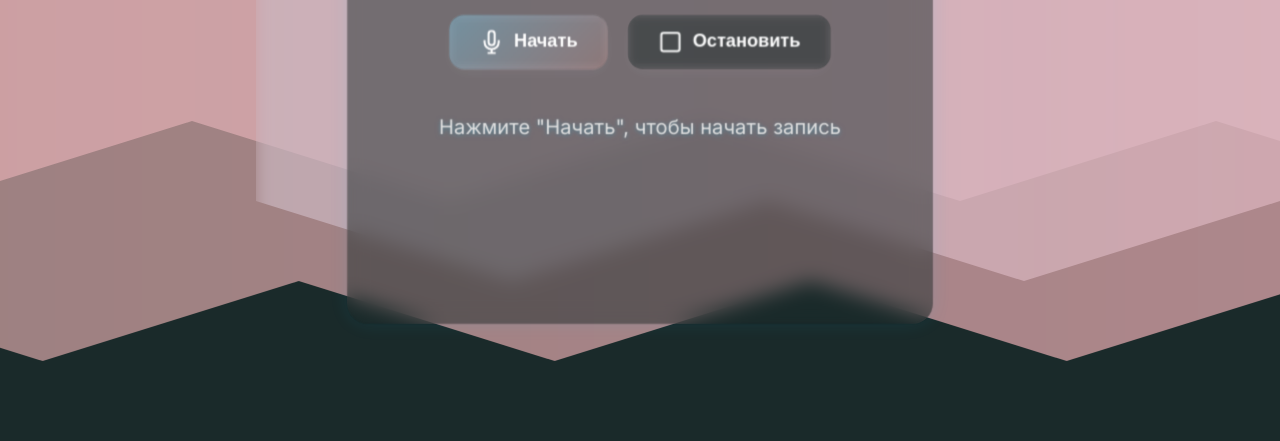
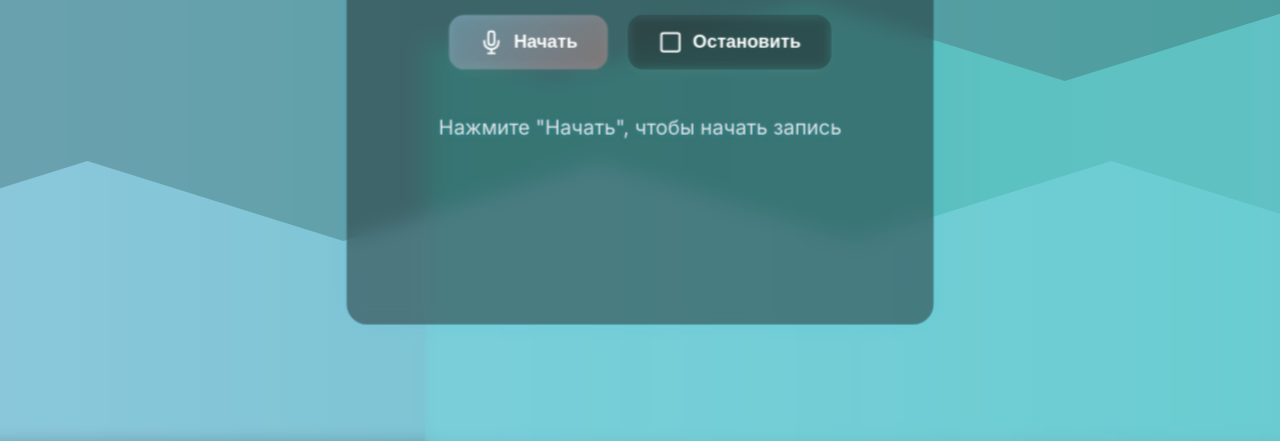
Before and after one commit to JackJacksonRay/dream-recorder, a website: page public/index.html in a window 1280 px wide. Shown: the part 359-800 px from the top of the page. Drawn offline with Linux system fonts and the light colour scheme.

Commit message:
Fixed waves to be horizontal, smooth, and pastel blue-turquoise

```diff
--- a/public/script.js
+++ b/public/script.js
@@ -20,6 +20,35 @@ setTimeout(() => {
   loader.classList.add('hidden');
   document.querySelector('.container').style.display = 'flex';
 }, 2500);
+
+// Динамическое изменение цвета волн
+const waves = [
+  document.querySelector('.wave-1'),
+  document.querySelector('.wave-2'),
+  document.querySelector('.wave-3')
+];
+
+// Цвета для градиентов
+const colorSets = [
+  ['#a3d8f4', '#4ecdc4'], // Нежный голубой - бирюзовый
+  ['#4ecdc4', '#a3d8f4'],
+  ['#a3d8f4', '#4ecdc4']
+];
+
+// Функция для изменения цвета
+function updateWaveColors() {
+  waves.forEach((wave, index) => {
+    if (!wave) return;
+    const hueShift = Math.sin(Date.now() / 3000 + index) * 20;
+    const baseColor1 = colorSets[index][0];
+    const baseColor2 = colorSets[index][1];
+    wave.style.background = `linear-gradient(90deg, ${baseColor1}, ${baseColor2})`;
+  });
+  requestAnimationFrame(updateWaveColors);
+}
+
+// Запуск анимации цвета
+updateWaveColors();
 
 // [Остальной код для записи остался прежним]
 document.getElementById('recordButton').addEventListener('click', async () => {
--- a/public/styles.css
+++ b/public/styles.css
@@ -91,37 +91,53 @@ html, body {
   left: 0;
   width: 200%;
   height: 100%;
-  background-size: cover;
   opacity: 0.7;
   filter: blur(8px);
 }
 
 .wave-1 {
-  background: linear-gradient(90deg, #ffb6c1, #a3d8f4);
-  animation: waveFlow 20s linear infinite;
-  clip-path: polygon(0 0, 100% 0, 100% 60%, 95% 65%, 90% 70%, 85% 65%, 80% 60%, 75% 65%, 70% 70%, 65% 65%, 60% 60%, 55% 65%, 50% 70%, 45% 65%, 40% 60%, 35% 65%, 30% 70%, 25% 65%, 20% 60%, 15% 65%, 10% 70%, 5% 65%, 0 60%);
+  background: linear-gradient(90deg, #a3d8f4, #4ecdc4);
+  animation: waveFlow 20s ease-in-out infinite;
+  clip-path: polygon(
+    0 30%, 5% 35%, 10% 30%, 15% 25%, 20% 30%, 25% 35%, 30% 30%, 35% 25%,
+    40% 30%, 45% 35%, 50% 30%, 55% 25%, 60% 30%, 65% 35%, 70% 30%, 75% 25%,
+    80% 30%, 85% 35%, 90% 30%, 95% 25%, 100% 30%, 100% 100%, 0 100%
+  );
+  top: 0;
 }
 
 .wave-2 {
-  background: linear-gradient(90deg, #a3d8f4, #d4a5a5);
-  animation: waveFlowReverse 25s linear infinite;
-  clip-path: polygon(0 0, 100% 0, 100% 70%, 95% 75%, 90% 80%, 85% 75%, 80% 70%, 75% 75%, 70% 80%, 65% 75%, 60% 70%, 55% 75%, 50% 80%, 45% 75%, 40% 70%, 35% 75%, 30% 80%, 25% 75%, 20% 70%, 15% 75%, 10% 80%, 5% 75%, 0 70%);
+  background: linear-gradient(90deg, #4ecdc4, #a3d8f4);
+  animation: waveFlowReverse 25s ease-in-out infinite;
+  clip-path: polygon(
+    0 40%, 5% 45%, 10% 40%, 15% 35%, 20% 40%, 25% 45%, 30% 40%, 35% 35%,
+    40% 40%, 45% 45%, 50% 40%, 55% 35%, 60% 40%, 65% 45%, 70% 40%, 75% 35%,
+    80% 40%, 85% 45%, 90% 40%, 95% 35%, 100% 40%, 100% 100%, 0 100%
+  );
+  top: 10%;
 }
 
 .wave-3 {
-  background: linear-gradient(90deg, #d4a5a5, #ffb6c1);
-  animation: waveFlow 30s linear infinite;
-  clip-path: polygon(0 0, 100% 0, 100% 80%, 95% 85%, 90% 90%, 85% 85%, 80% 80%, 75% 85%, 70% 90%, 65% 85%, 60% 80%, 55% 85%, 50% 90%, 45% 85%, 40% 80%, 35% 85%, 30% 90%, 25% 85%, 20% 80%, 15% 85%, 10% 90%, 5% 85%, 0 80%);
+  background: linear-gradient(90deg, #a3d8f4, #4ecdc4);
+  animation: waveFlow 30s ease-in-out infinite;
+  clip-path: polygon(
+    0 50%, 5% 55%, 10% 50%, 15% 45%, 20% 50%, 25% 55%, 30% 50%, 35% 45%,
+    40% 50%, 45% 55%, 50% 50%, 55% 45%, 60% 50%, 65% 55%, 70% 50%, 75% 45%,
+    80% 50%, 85% 55%, 90% 50%, 95% 45%, 100% 50%, 100% 100%, 0 100%
+  );
+  top: 20%;
 }
 
 @keyframes waveFlow {
   0% { transform: translateX(0); }
-  100% { transform: translateX(-50%); }
+  50% { transform: translateX(-50%); }
+  100% { transform: translateX(0); }
 }
 
 @keyframes waveFlowReverse {
   0% { transform: translateX(0); }
-  100% { transform: translateX(50%); }
+  50% { transform: translateX(50%); }
+  100% { transform: translateX(0); }
 }
 
 /* Контейнер */
@@ -229,12 +245,12 @@ h1 {
 .progress-bar {
   width: 0;
   height: 8px;
-  background: linear-gradient(90deg, #ffb6c1, #a3d8f4);
+  background: linear-gradient(90deg, #a3d8f4, #4ecdc4);
   border-radius: 5px;
   margin-top: 20px;
   transition: width 0.3s ease-in-out;
   display: none;
-  box-shadow: 0 0 10px rgba(255, 182, 193, 0.3);
+  box-shadow: 0 0 10px rgba(0, 198, 255, 0.3);
 }
 
 /* Адаптивность */
```
